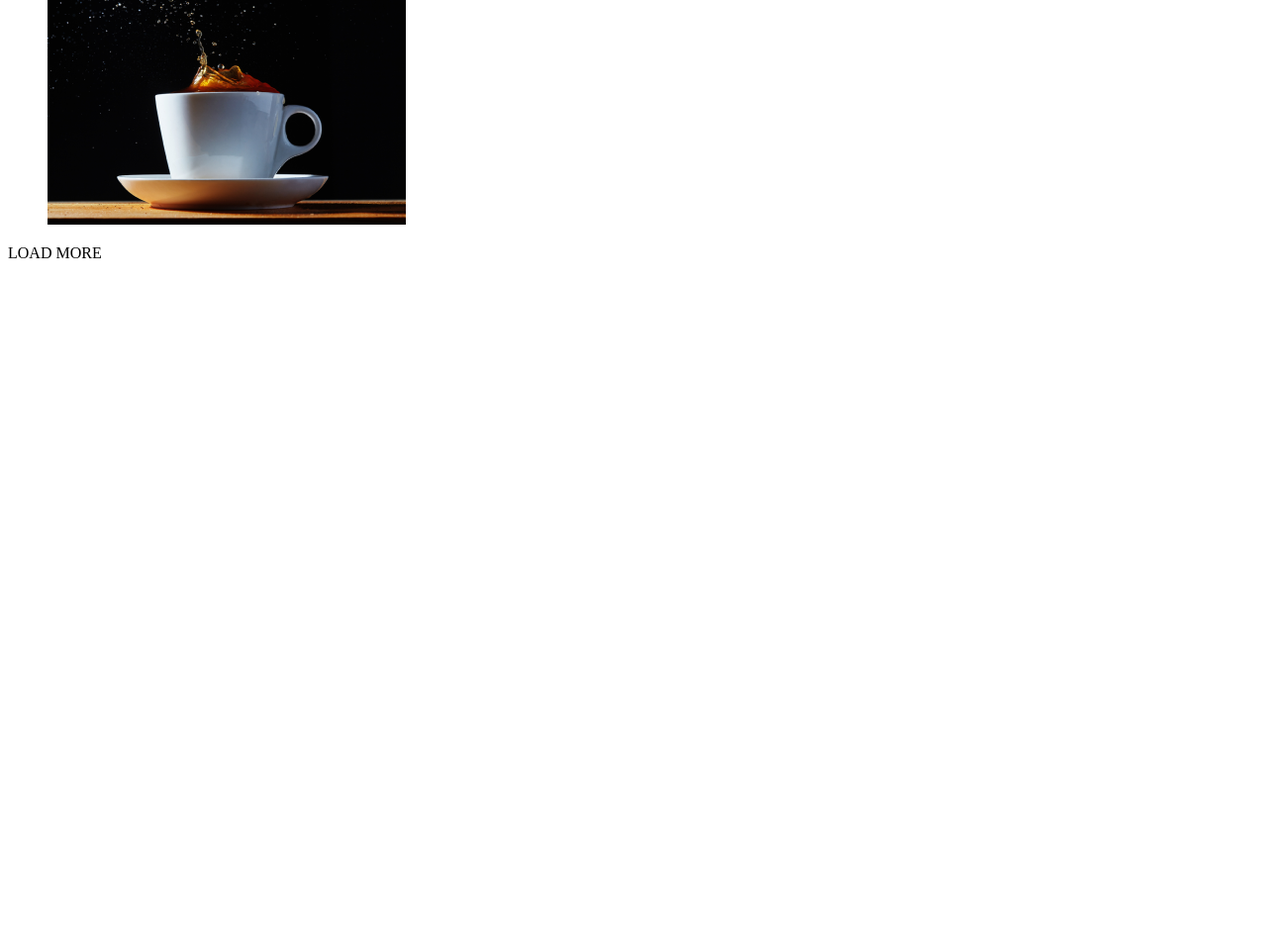
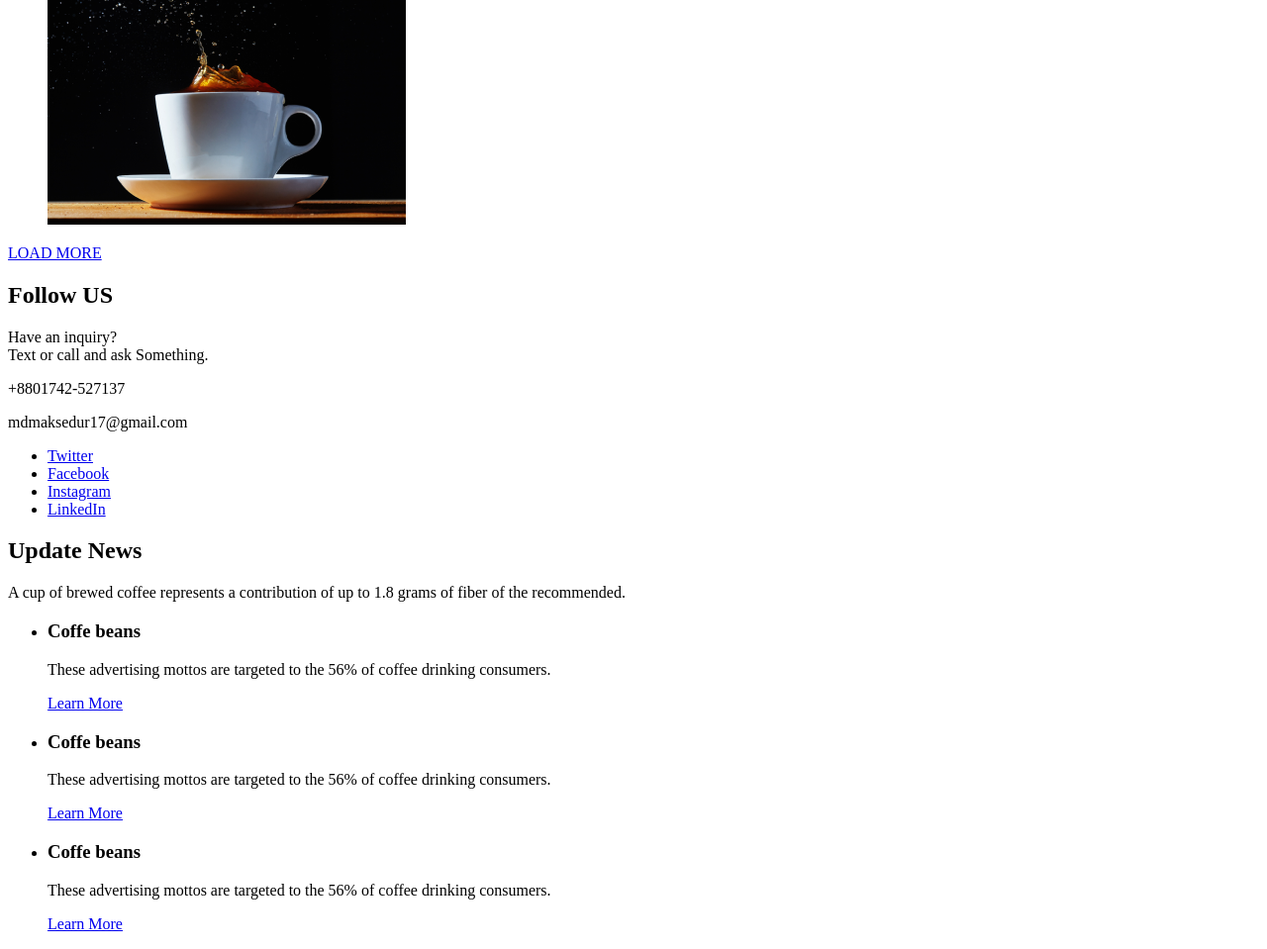
Before and after one commit to lizavetakovaleva/Coffee, a plain HTML site: page index.html in a window 1280 px wide. Shown: the part 1603-2562 px from the top of the page at 99% size. Before the commit the page ends 1876 px from the top, so only its background shows below. Drawn offline with Linux system fonts and the light colour scheme.

Commit message:
Добавила разметку соцсетей и новостей

```diff
--- a/index.html
+++ b/index.html
@@ -24,6 +24,7 @@
                 </ul>
             </nav>
         </header>
+
         <main class="container">
             <h1 class="visually-hidden">Coffee</h1>
             <section class="benefit">
@@ -32,11 +33,12 @@
                 <p>The coffee ideas shared by these generators are not cool at all, as they are not a human being.</p>
                 <button class="button">Buy Now</button>
             </section>
+
             <section class="features">
                 <h2>That is Our Best Offer</h2>
                 <p>A coffee shop will help you to tell the audience what your business.</p>
-                <span><</span>
-                <span>></span>
+                <span class="button features-button features-button-back">Back</span>
+                <span class="button features-button features-button-next">Next</span>
                 <ul class="features-list">
                     <li>
                         <h3>Brazilian coffe beans</h3>
@@ -79,6 +81,7 @@
                     </li>
                 </ul>
             </section>
+
             <section class="gallery">
                 <h2>Our Gallery</h2>
                 <p>The coffee shop name generator is a great tool for those that are deliberating what to call their new coffee.</p>
@@ -91,8 +94,45 @@
                     <a href="#"><img src="img/gallery_img6.png" width="362" height="230" alt="Coffee-cup6"></a>
                 </figure>
                 <div></div>
-                <span>LOAD MORE</span>
+                <a href="#">LOAD MORE</a>
                 <div></div>
+            </section>
+
+            <section class="socials">
+                <h2>Follow US</h2>
+                <div></div>
+                <p>Have an inquiry?<br>
+                Text or call and ask Something.</p>
+                <p>+8801742-527137</p>
+                <p>mdmaksedur17@gmail.com</p>
+                <ul>
+                    <li><a href="#" class="social-button">Twitter</a></li>
+                    <li><a href="#" class="social-button">Facebook</a></li>
+                    <li><a href="#" class="social-button">Instagram</a></li>
+                    <li><a href="#" class="social-button">LinkedIn</a></li>
+                </ul>
+            </section>
+
+            <section class="news">
+                <h2>Update News</h2>
+                <p>A cup of brewed coffee represents a contribution of up to 1.8 grams of fiber of the recommended.</p>
+                <ul class="news-list">
+                    <li>
+                        <h3>Coffe beans</h3>
+                        <p>These advertising mottos are targeted to the 56% of coffee drinking consumers.</p>
+                        <a href="#">Learn More</a>
+                    </li>
+                    <li>
+                        <h3>Coffe beans</h3>
+                        <p>These advertising mottos are targeted to the 56% of coffee drinking consumers.</p>
+                        <a href="#">Learn More</a>
+                    </li>
+                    <li>
+                        <h3>Coffe beans</h3>
+                        <p>These advertising mottos are targeted to the 56% of coffee drinking consumers.</p>
+                        <a href="#">Learn More</a>
+                    </li>
+                </ul>
             </section>
         </main>
     </body>
```
